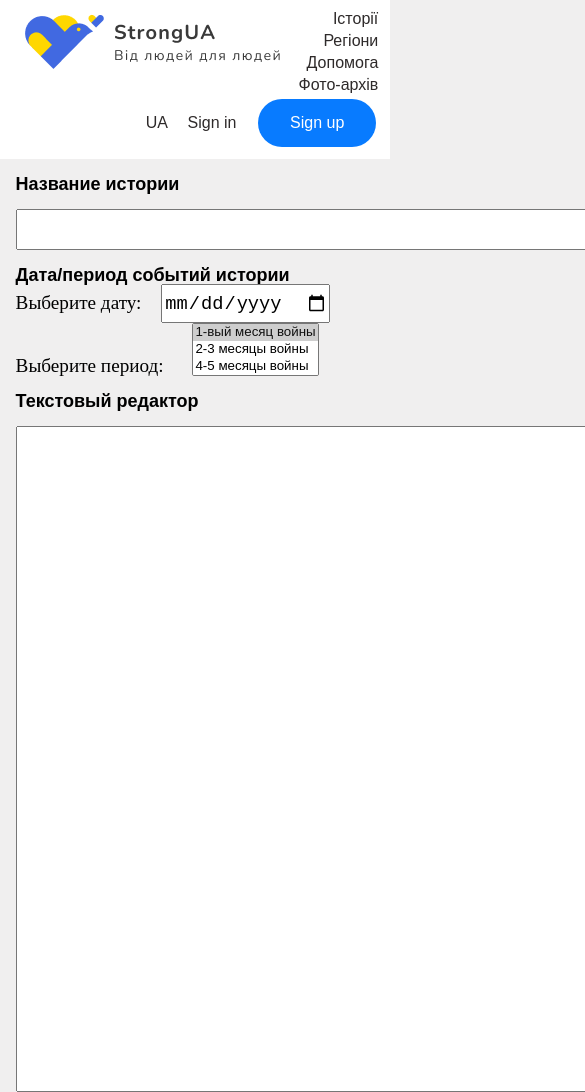
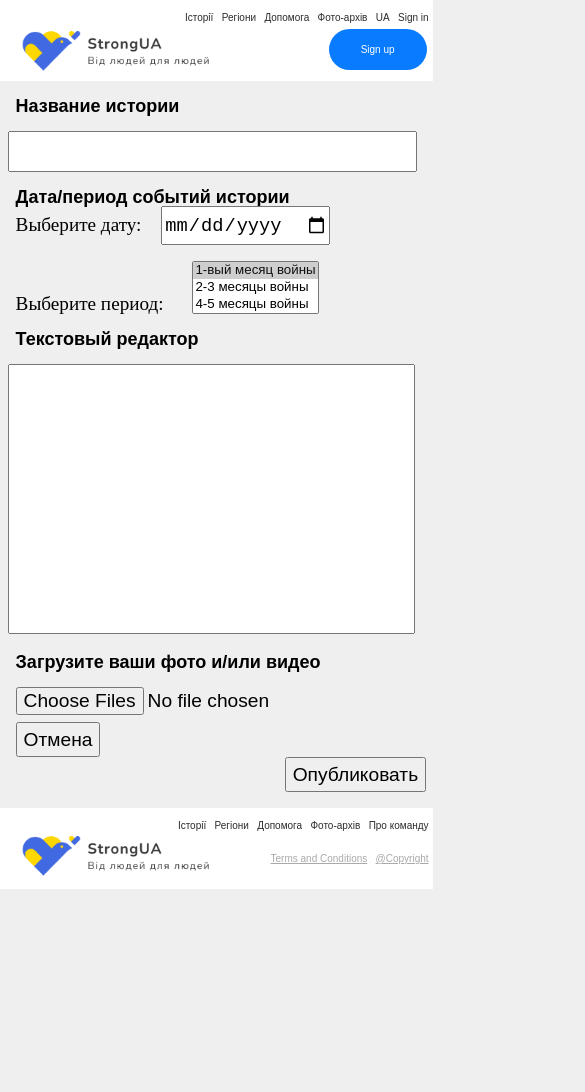
Before and after one commit to IlonaVizbulis/addstory-code, a plain HTML site: page index.html in a window 390 px wide. Shown: the top 1092 px of the page, 585 px wide, since content can reach past the window. After the commit the page ends 889 px from the top, so only its background shows below. Drawn offline with Linux system fonts and the light colour scheme.

Commit message:
Add files via upload

```diff
--- /dev/null
+++ b/adaptiv.css
@@ -0,0 +1,104 @@
+@media screen and (max-width: 1860px){
+	body{ max-width: 82%; }
+	nav { width: 123%; }
+    nav ul li {
+        margin-left: 1%;/*настраиваю отступы от левого и правого краев*/
+        margin-right: 3%;
+      }
+      #nazva, textarea{ width: 114%; }
+	  #public{ margin-left: 105%; }
+	}
+@media screen and (max-width: 1065px){
+	body{ max-width: 85%;}
+	nav { width: 120%; }
+    nav ul li {
+        margin-left: 0%;/*настраиваю отступы от левого и правого краев*/
+        margin-right: 2%;
+      }
+      #nazva, textarea{
+		width: 110%;
+		margin-left: 3%;
+	 }
+	 #public{ margin-left: 95%; }
+}
+@media screen and (max-width: 878px){
+	body{ max-width: none;}
+	nav { width: 100%; }
+    nav ul li {
+        margin-left: 0%;/*настраиваю отступы от левого и правого краев*/
+        margin-right: 1%;
+		font-size: small
+      }
+	  #nazva, textarea{
+		width: 95%;
+		margin-left: 2%;
+	}
+	#public{ margin-left: 80%; }
+}
+@media screen and (max-width: 412px){
+	body{ max-width: none;}
+	nav { width: 123%; }
+    nav ul li {
+        margin-left: 0%;/*настраиваю отступы от левого и правого краев*/
+        margin-right: 1%;
+		font-size: x-small;
+      }
+	footer nav ul { text-align: right; }
+	#nazva, textarea{
+		width: 117%;
+		margin-left: 2%;
+	}
+}
+@media screen and (max-width: 360px){
+	body{ max-width: none;}
+	nav { width: 95%; }
+	div { width: 30%; margin-top: 6%;}
+	footer div { margin-top: 5%; }
+	img { width: 170%; }
+    nav ul li {
+        margin-left: 0%;/*настраиваю отступы от левого и правого краев*/
+        margin-right: 1%;
+		font-size: x-small;
+      }
+	  #nazva, textarea{
+		width: 80%;
+		margin-left: 2%;
+	}
+	#public{ margin-left: 40%; }
+}
+@media screen and (max-width: 414px){
+	body{ max-width: none;}
+	nav { width: 110%; }
+	div { width: 30%; margin-top: 6%;}
+	footer div { margin-top: 5%; }
+	img { width: 170%; }
+    nav ul li {
+        margin-left: 0%;/*настраиваю отступы от левого и правого краев*/
+        margin-right: 1%;
+		font-size: x-small;
+      }
+	footer nav ul { text-align: right; }
+	#nazva, textarea{
+		width: 103%;
+		margin-left: 2%;
+	}
+	#public{ margin-left: 73%; }
+}
+@media screen and (max-width: 428px){
+	body{ max-width: none;}
+	nav { width: 111%; }
+	div { width: 30%; margin-top: 6%;}
+	footer div { margin-top: 5%; }
+	img { width: 170%; }
+    nav ul li {
+        margin-left: 0%;/*настраиваю отступы от левого и правого краев*/
+        margin-right: 1%;
+		font-size: x-small;
+      }
+	footer nav ul { text-align: right; }
+	#nazva, textarea{
+		width: 103%;
+		margin-left: 2%;
+	}
+	#public{ margin-left: 73%; }
+}
--- a/index.html
+++ b/index.html
@@ -7,6 +7,8 @@
 <link rel="stylesheet" href="header.css">
 <link rel="stylesheet" href="main.css">
 <link rel="stylesheet" href="footer.css">
+<link rel="stylesheet" href="adaptiv.css">
+<meta name="viewport" content="width=device-width">
 </head>
 <body style="background-color: rgb(240, 239, 239)">
 <header>
@@ -30,11 +32,11 @@
   <form action="" method="post"><!--указывает обработчик, к которому обращаются данные формы при их отправке на сервер-->
     <h3>Название истории</h3>
     <br>
-    <p><input maxlength="150" size="204" value="" type="text"></p><!--однострочное текстовое поле-->
+    <p><input id="nazva" maxlength=150% size=204%  value="" type="text"></p><!--однострочное текстовое поле-->
     <br>
     <h3>Дата/период событий истории</h3>
-    <p style = "font-size: 120%; margin-left: 4%;">Выберите дату: <input type="date" name="calendar">
-    &emsp; Выберите период: &emsp;<!--отступ 4 пробела-->
+    <p style = "font-size: 120%; margin-left: 4%;">Выберите дату: <input type="date" name="calendar"></p><br>
+    <p style = "font-size: 120%; margin-left: 4%;">Выберите период: &emsp;<!--отступ 4 пробела-->
     <select name="select" size="3" multiple>
       <option selected value="s1">1-вый месяц войны</option>
       <option value="s2">2-3 месяцы войны</option>
@@ -44,14 +46,14 @@
     <br>
     <h3>Текстовый редактор</h3>
     <br>
-    <p><textarea cols="171" rows="30" name="article" type="text" style="font-size: 145%" ></textarea></p> <!--многострочное текстовое поле-->
+    <p><textarea cols="171%" rows="12%" name="article" type="text" style="font-size: 145%" ></textarea></p> <!--многострочное текстовое поле-->
     <br>
     <h3>Загрузите ваши фото и/или видео</h3>
     <br>
     <p><input type="file" name="photo, video" multiple accept="image/*,video/*">
     <input type="reset" value="Отмена" style="font-size: 120%" >
 
-    <input type="submit" value="Опубликовать" style="margin-left: 90%" style="width: 150%;" ></p>
+    <input id="public" type="submit" value="Опубликовать" ></p>
     <br>
    </form><!--уст форму для обмена данными между пользователем и сервером-->
 </main>
--- a/main.css
+++ b/main.css
@@ -7,11 +7,12 @@ input {
     margin-left: 4%;
     resize: none; /* чтобы размер нельзя было менять */
     }
+    #public{ margin-left: 90%; }
     h3 {
     margin-left: 4%;
     font-weight: bold;
     font-size: large;
-    font-family: 'Nunito', sans-serif; /*нет шрифта, как в шаблоне фигмы*/
+    font-family: 'Nunito', sans-serif;
     font-style: normal;
     }
     u a { color: rgb(	169,169,169); } /*DarkGray #A9A9A9*/
```
